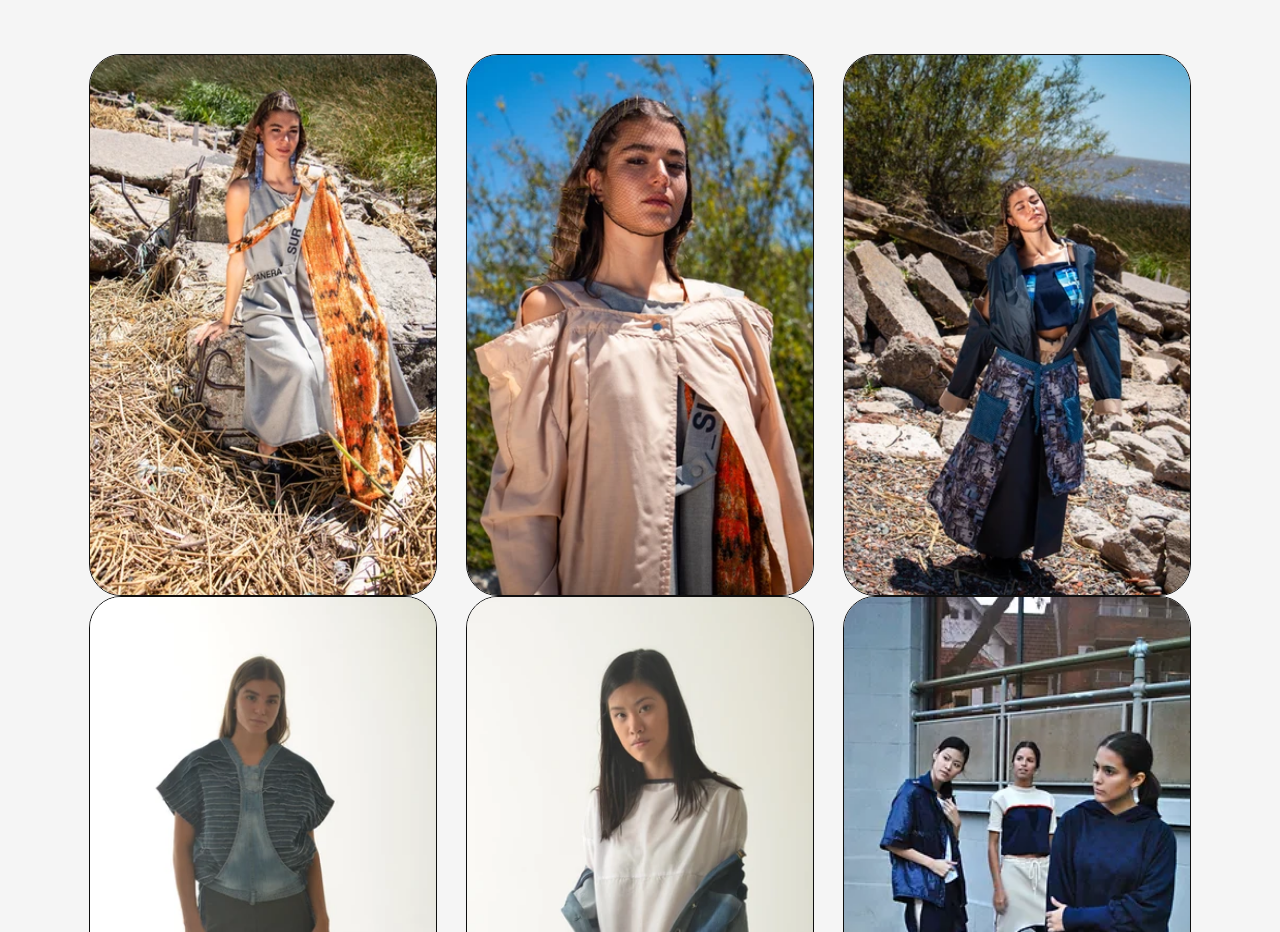
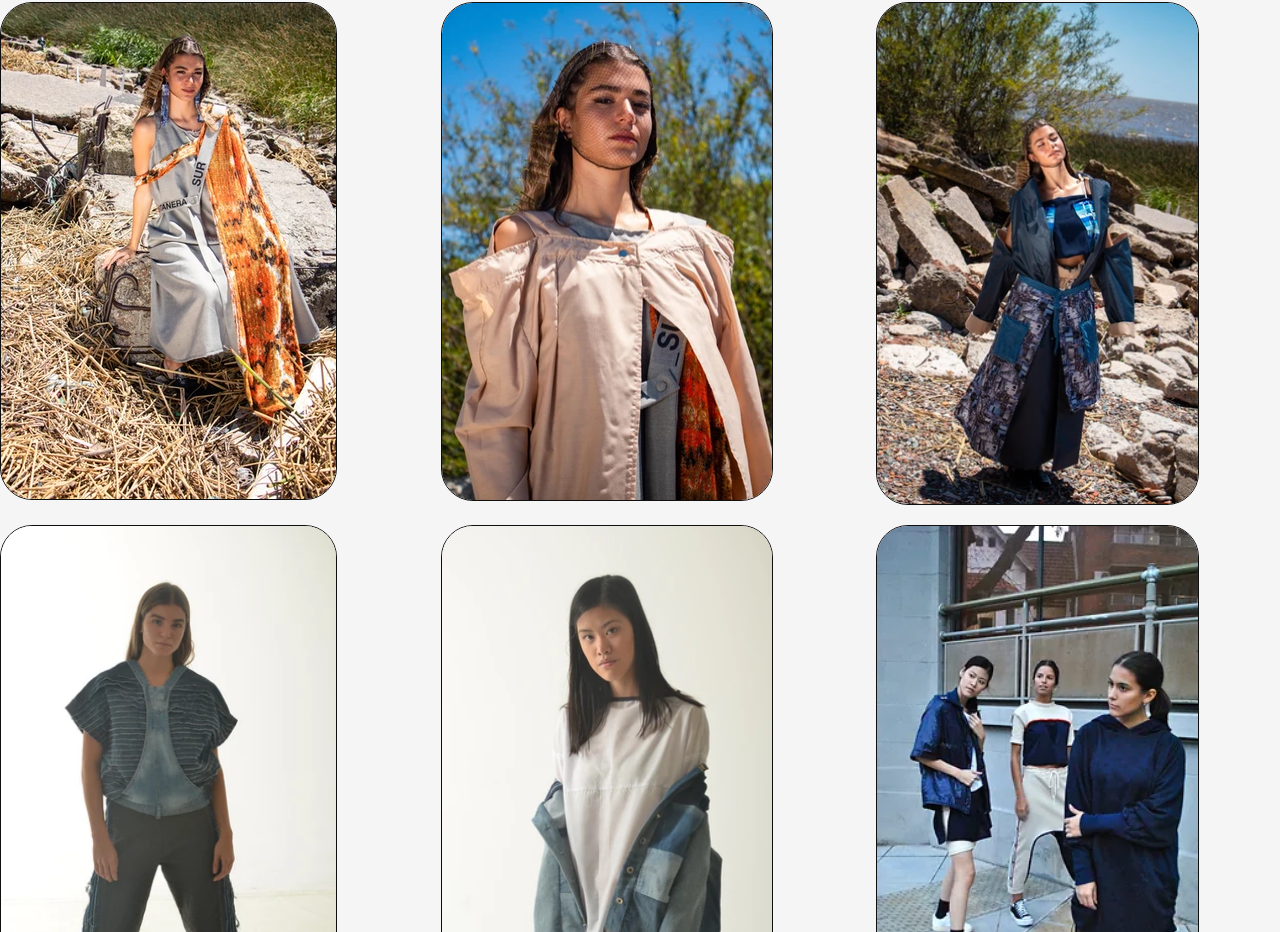
Before and after one commit to nicosuarez11/AldanaVF-Website, a plain HTML site: page index.html in a window 1280 px wide. Shown: the part 212-1144 px from the top of the page. Drawn offline with nearby package versions, Linux system fonts and the light colour scheme.

Commit message:
Grid-seccionfotos

```diff
--- a/CSS/style.css
+++ b/CSS/style.css
@@ -14,6 +14,7 @@ header {
 
 .nav-item li {
     display: inline-block;
+    align-content: flex-end;
 }
 
 ul.nav justify- content-end li a {
@@ -23,14 +24,8 @@ ul.nav justify- content-end li a {
 width: 68px;
 height: 68px;
 }
-.fotos {
-    display: flex;
-    flex-wrap: wrap;
-    justify-content: space-evenly;
-    margin: 60px
-}
-.fotos img {
-    width: 30%;
+.grid-fotos img {
+    width: 80%;
     border: solid 1px rgb(15, 15, 15);
     border-radius: 2rem;
 }
@@ -42,8 +37,19 @@ body {
 h1 {
     text-align: center;
 }
+h2 {
+    text-align: center;
+}
 
 footer{
     text-align:center;
     height: 5vh;
 }
+
+.grid-fotos {
+    display: grid;
+    grid-template-columns: auto auto auto;
+    grid-template-columns: auto auto auto;
+    column-gap: 20px;
+    row-gap: 20px;
+}
--- a/index.html
+++ b/index.html
@@ -48,13 +48,13 @@
     <main>
         <h1>Aldana Vazquez Fernandez</h1>
         <h2>Mejores trabajos</h2>
-        <section class="fotos">
-            <img src="./imagenes/foto1.png" alt="">
-            <img src="./imagenes/foto2.png" alt="">
-            <img src="./imagenes/foto3.png" alt="">
-            <img src="./imagenes/foto4.png" alt="">
-            <img src="./imagenes/foto5.png" alt="">
-            <img src="./imagenes/foto14.png" alt="">
+        <section class="grid-fotos">
+            <div class="grid-item"><img src="./imagenes/foto1.png" alt=""></div>
+            <div class="grid-item"><img src="./imagenes/foto2.png" alt=""></div>
+            <div class="grid-item"><img src="./imagenes/foto3.png" alt=""></div>
+            <div class="grid-item"><img src="./imagenes/foto4.png" alt=""></div>
+            <div class="grid-item"><img src="./imagenes/foto5.png" alt=""></div>
+            <div class="grid-item"><img src="./imagenes/foto14.png" alt=""></div>
         </section>
         <hr>
     </main>
```
